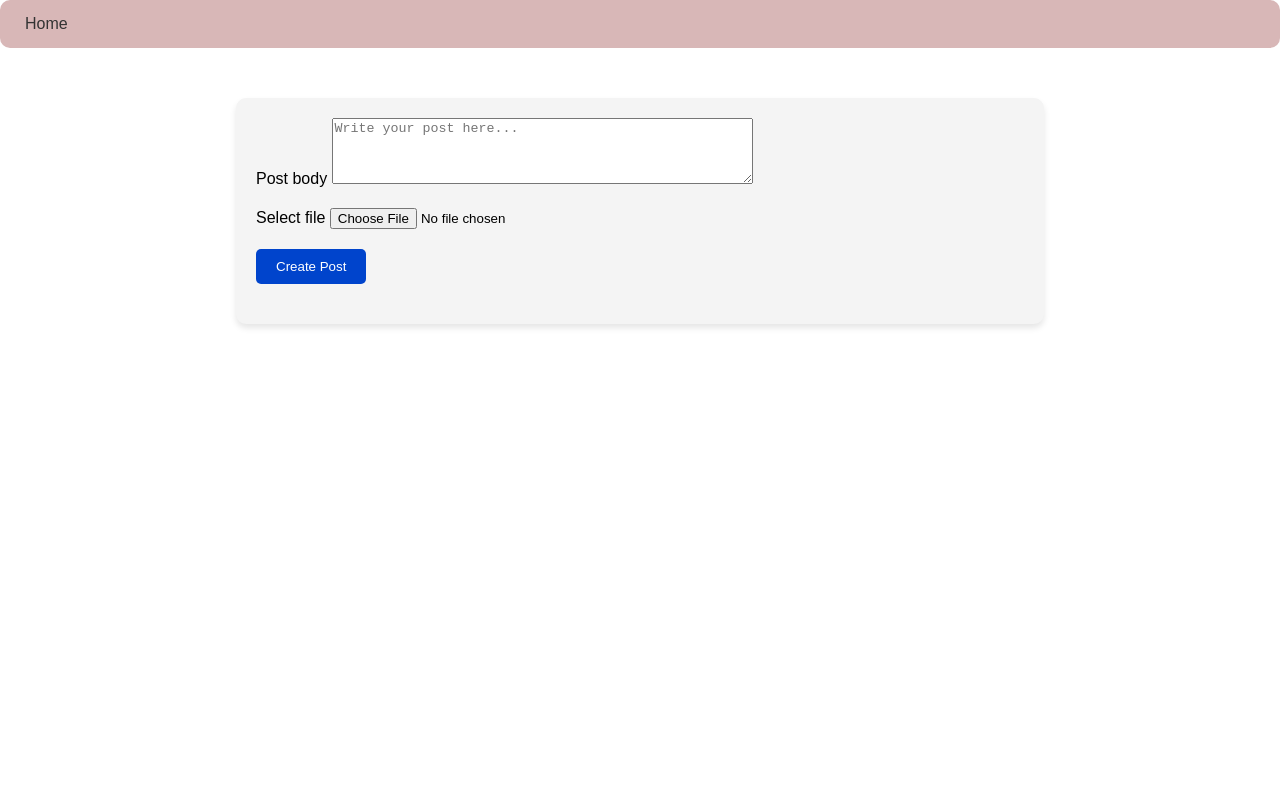
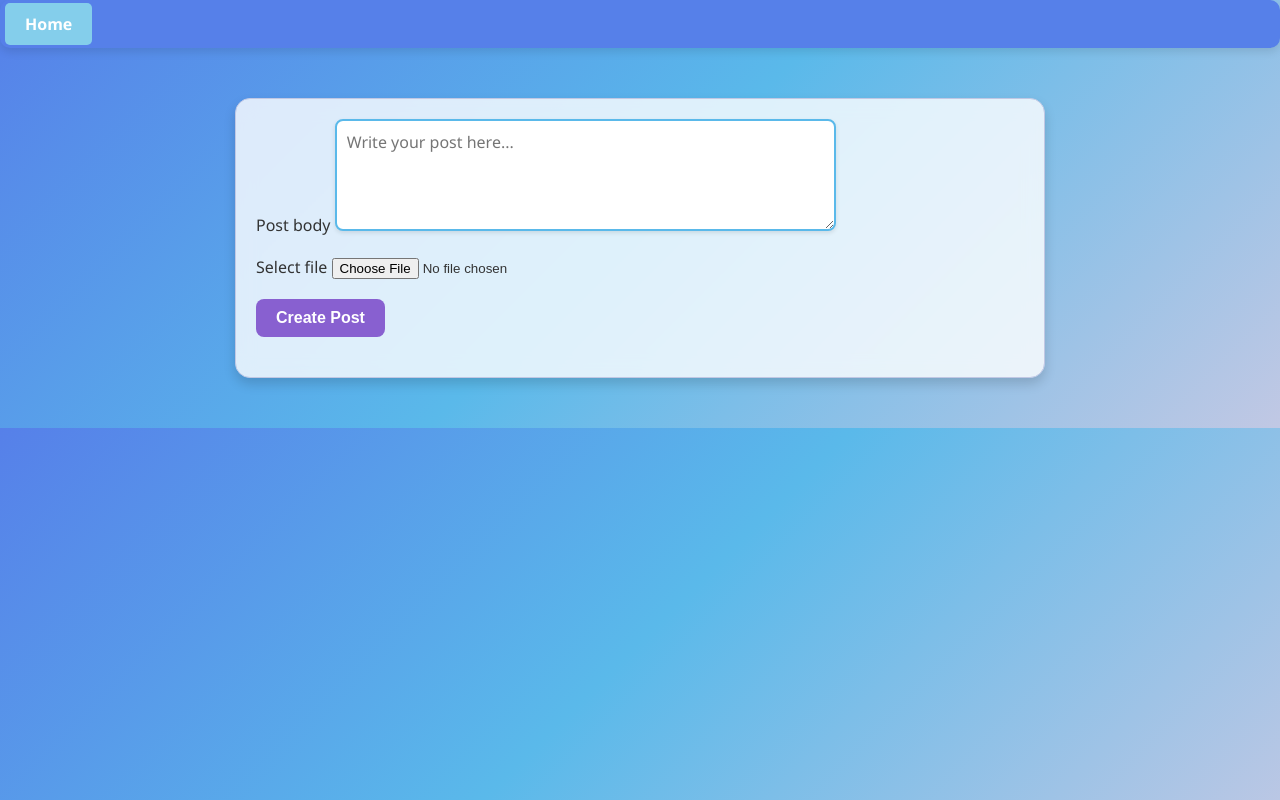
Before and after one commit to Artysuk/webApp, a plain HTML site: page addPost.html in a window 1280 px wide. Drawn offline with Linux system fonts and the light colour scheme.

Commit message:
style changes

```diff
--- a/styles/addPostStyle.css
+++ b/styles/addPostStyle.css
@@ -1,61 +1,74 @@
-/* General body styling */
 body {
-    font-family: Arial, sans-serif;
+    font-family: 'Segoe UI', Tahoma, Geneva, Verdana, sans-serif;
     margin: 0;
     padding: 0;
+    background: linear-gradient(135deg, #5680E9, #5AB9EA, #C1C8E4);
+    color: #333;
 }
 
-/* Navigation bar */
 #navigationBar {
     width: 100%;
     height: 3rem;
-    background-color: rgb(216, 183, 183);
+    background-color: #5680E9;
     display: flex;
     align-items: center;
     justify-content: space-between;
     border-radius: 10px;
+    box-shadow: 0 4px 8px rgba(0, 0, 0, 0.1);
 }
 
-/* Button styling in navbar */
 .button a {
     text-decoration: none;
-    color: #333;
+    color: white;
     margin: 5px;
     padding: 10px 20px;
     border-radius: 5px;
+    background-color: #84CEEB;
+    font-weight: bold;
 }
 
-/* Hover effect for navigation buttons */
 .button a:hover {
-    background-color: #ccc;
+    background-color: #5AB9EA;
+    color: white;
 }
 
-/* Add Post container */
 .addPostContainer {
     margin-top: 50px;
     padding: 20px;
-    background-color: #f4f4f4;
+    background-color: rgba(255, 255, 255, 0.8);
     width: 60%;
     margin: 50px auto;
-    border-radius: 10px;
-    box-shadow: 0px 4px 6px rgba(0, 0, 0, 0.1);
+    border-radius: 15px;
+    box-shadow: 0px 6px 12px rgba(0, 0, 0, 0.15);
+    backdrop-filter: blur(10px);
+    border: 1px solid #C1C8E4;
 }
 
-/* Styling for form elements */
 .addPostContainer form div {
     margin-bottom: 20px;
 }
 
-/* Button styling */
+#postBody {
+    padding: 10px;
+    border-radius: 8px;
+    border: 2px solid #5AB9EA;
+    font-family: inherit;
+    font-size: 1rem;
+    box-shadow: 0 2px 4px rgba(0, 0, 0, 0.1);
+}
+
 .postButton {
-    background-color: #0044cc;
+    background-color: #8860D0;
     color: white;
     padding: 10px 20px;
     border: none;
-    border-radius: 5px;
+    border-radius: 8px;
     cursor: pointer;
+    font-size: 1rem;
+    font-weight: bold;
+    transition: background-color 0.3s ease;
 }
 
 .postButton:hover {
-    background-color: #003399;
+    background-color: #5680E9;
 }
```
Also changed, not shown: addPost.html (+0 -2 lines).
